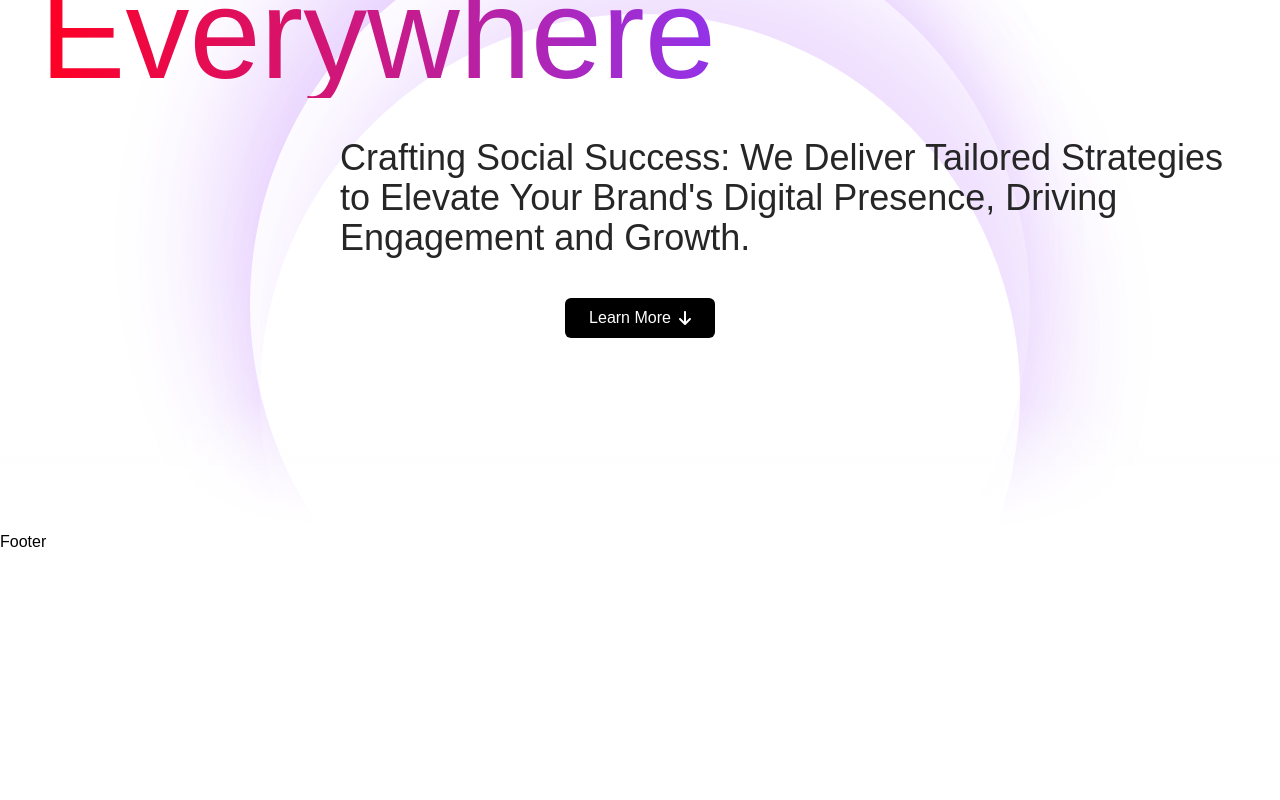
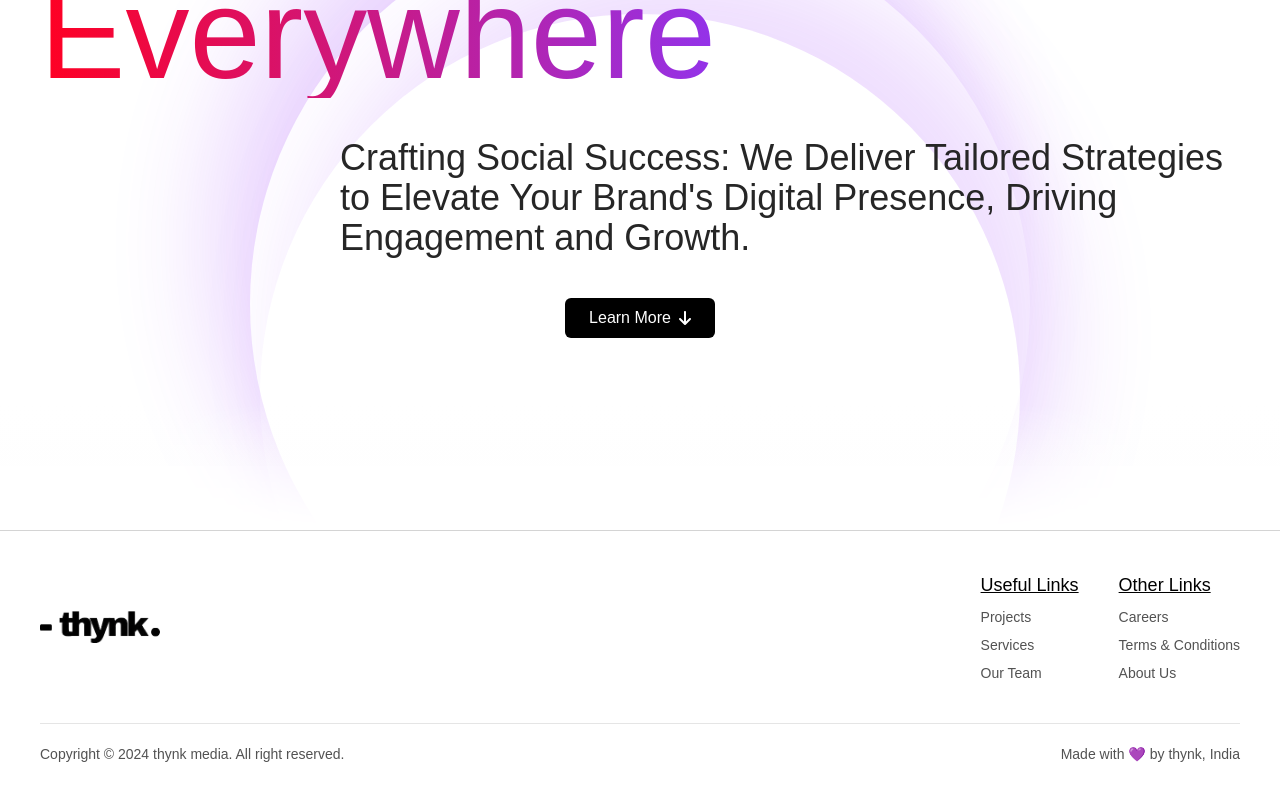
Before and after one commit to krutikmaru/thynk-media, a React (Create React App) app: page / in a window 1280 px wide. Shown: the part 286-1086 px from the top of the page. Before the commit the page ends 840 px from the top, so only its background shows below. Built offline with nearby package versions, Linux system fonts and the light colour scheme.

Commit message:
Footer ✅

```diff
--- a/src/components/Layout/Footer/Footer.jsx
+++ b/src/components/Layout/Footer/Footer.jsx
@@ -1,7 +1,68 @@
 import React from "react";
+import { useApplicationManager } from "../../../contexts/ApplicationContext";
+import { Link } from "react-router-dom";
 
 function Footer() {
-  return <div>Footer</div>;
+  const { theme } = useApplicationManager();
+
+  const usefulLinks = [
+    { title: "Projects", to: "/projects" },
+    { title: "Services", to: "/services" },
+    { title: "Our Team", to: "/our-team" },
+  ];
+
+  const otherLinks = [
+    { title: "Careers", to: "/careers" },
+    { title: "Terms & Conditions", to: "/terms-and-conditions" },
+    { title: "About Us", to: "/about-us" },
+  ];
+  return (
+    <div className="p-10 flex flex-col space-y-10 bg-white dark:bg-brand-dark-purple-primary text-black dark:text-white border-t-[1px] border-neutral-300 dark:border-brand-dark-purple-primary-light">
+      <div className="flex flex-col space-y-5 lg:space-y-0 lg:flex-row items-center justify-between ">
+        <div className=" h-6 md:h-8 relative flex justify-center items-center">
+          <img
+            src={`assets/images/${theme}/logo.png`}
+            alt="thynk"
+            className="object-contain max-w-full max-h-full"
+          />
+        </div>
+        <div className="flex flex-col sm:flex-row space-x-0 space-y-10 sm:space-x-10 sm:space-y-0">
+          <div className="flex flex-col space-y-2">
+            <h1 className="text-lg underline">Useful Links</h1>
+            {usefulLinks.map((userfulLink) => {
+              return (
+                <Link
+                  key={userfulLink.to}
+                  className="text-sm text-neutral-600 dark:text-neutral-400 hover:text-brand-beige hover:underline"
+                  to={userfulLink.to}
+                >
+                  {userfulLink.title}
+                </Link>
+              );
+            })}
+          </div>
+          <div className="flex flex-col space-y-2">
+            <h1 className="text-lg underline">Other Links</h1>
+            {otherLinks.map((otherLink) => {
+              return (
+                <Link
+                  key={otherLink.to}
+                  className="text-sm text-neutral-600 dark:text-neutral-400 hover:text-brand-beige hover:underline"
+                  to={otherLink.to}
+                >
+                  {otherLink.title}
+                </Link>
+              );
+            })}
+          </div>
+        </div>
+      </div>
+      <div className=" py-5 flex flex-col lg:flex-row justify-between items-start space-y-4 lg:space-y-0 sm:items-center border-t-[1px] text-sm text-neutral-600 dark:text-neutral-400 border-neutral-200 dark:border-neutral-900">
+        <h1>Copyright © 2024 thynk media. All right reserved.</h1>
+        <h1>Made with 💜 by thynk, India</h1>
+      </div>
+    </div>
+  );
 }
 
 export default Footer;
--- a/src/components/Layout/Header/MobileNavbar/MobileMenu.jsx
+++ b/src/components/Layout/Header/MobileNavbar/MobileMenu.jsx
@@ -10,7 +10,7 @@ import {
 } from "@fortawesome/free-solid-svg-icons";
 
 function MobileMenu() {
-  const { theme, toggleTheme } = useApplicationManager();
+  const { theme, toggleTheme, toggleMenu } = useApplicationManager();
 
   return (
     <div className="w-full pb-52 p-5">
@@ -45,7 +45,10 @@ function MobileMenu() {
             </>
           )}
         </li>
-        <li className="w-full flex items-center justify-start space-x-4 text-red-400 py-5 text-2xl">
+        <li
+          onClick={toggleMenu}
+          className="w-full flex items-center justify-start space-x-4 text-red-400 py-5 text-2xl"
+        >
           <FontAwesomeIcon icon={faXmark} className="w-12" />
           <span>Back</span>
         </li>
--- a/src/components/Layout/Header/MobileNavbar/MobileNavbarControls.jsx
+++ b/src/components/Layout/Header/MobileNavbar/MobileNavbarControls.jsx
@@ -17,7 +17,7 @@ function MobileNavbarControls() {
     >
       <FontAwesomeIcon
         icon={faEllipsis}
-        className="text-black dark:text-white"
+        className="text-2xl text-black dark:text-white"
       />
     </motion.div>
   );
```
